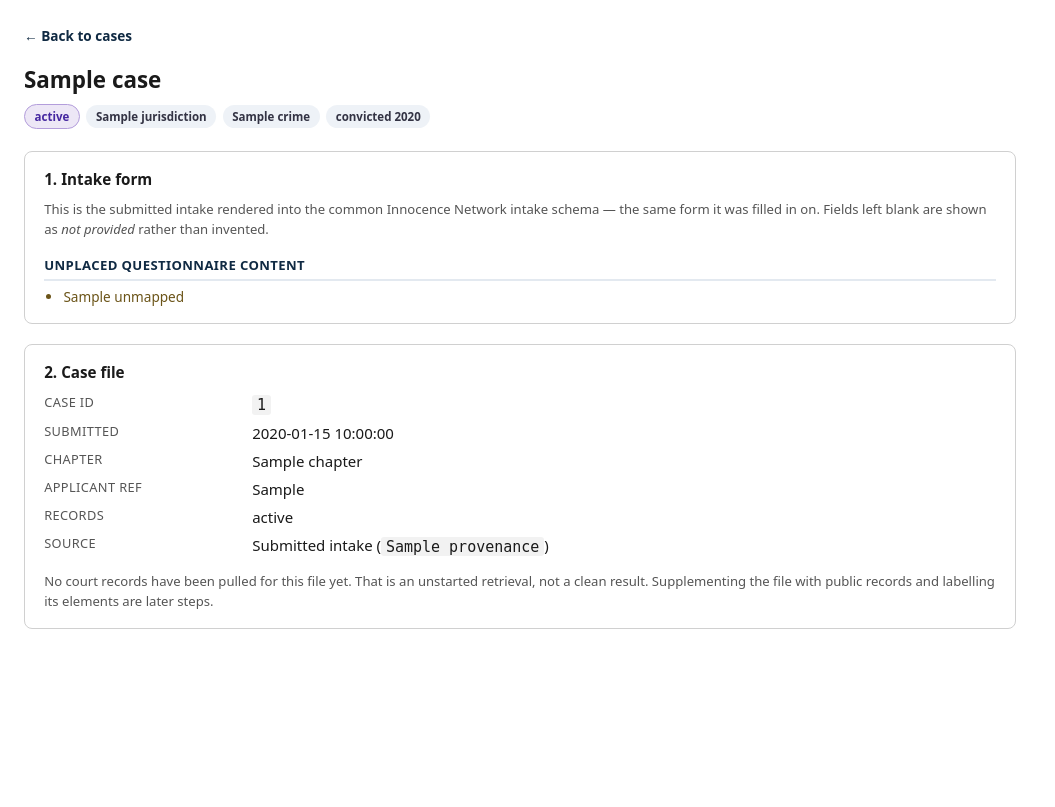
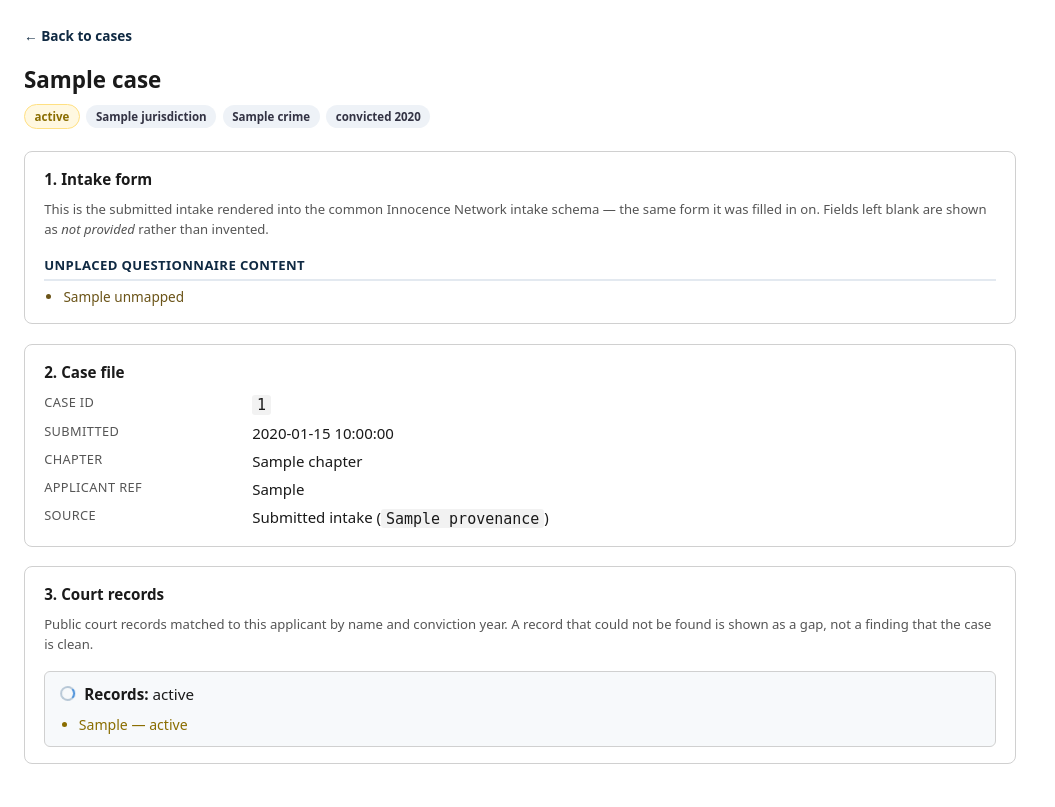
Before and after one commit to xuxoramos/innocence-project-case-scoring, a FastAPI app: template src/risk_engine/ui/templates/case_file.html in a window 1280 px wide. Shown: the part 126-933 px from the top of the page, without its empty margins (0-1055 px from the left). Before the commit the page ends 755 px from the top, so only its background shows below. Run offline with FastAPI, Linux system fonts and the light colour scheme; the template is opened without the code that fills it: most values are stand-ins (such as "Sample title", 1, 10 or a date in 2020).

Commit message:
Phase 3: async court-record retrieval on intake save
On save, the case file is persisted at ACQUIRING and a background job
(risk_engine.casework) drives it through LINKING to a terminal state:
LINKED when records are linked, NOT_FOUND for an honest gap, ERROR on
failure (README v2 6.6, never conflating a gap with a clean result).
Linked record searches are persisted on the case file; the UI polls a
new status endpoint via htmx and stops when terminal. Adds a
lock-protected update_case_file helper so the job and request handlers
never clobber each other's writes.

```diff
--- a/src/risk_engine/ui/app.py
+++ b/src/risk_engine/ui/app.py
@@ -21,7 +21,12 @@ from fastapi.templating import Jinja2Templates
 
 from ..acquisition import get_source, list_sources
 from ..calibration import calibrated_pipeline
-from ..casefiles import CaseFileStore, case_file_from_intake
+from ..casefiles import (
+    RECORD_STATUS_ACQUIRING,
+    CaseFileStore,
+    case_file_from_intake,
+)
+from ..casework import start_retrieval
 from ..innocence_project import find_ip_case
 from ..intake.structuring import structure_intake
 from ..models import SCOPE_STATEMENT
@@ -107,20 +112,26 @@ async def flag(request: Request) -> HTMLResponse:
 
 @app.post("/intake/save", response_class=HTMLResponse)
 async def intake_save(request: Request) -> HTMLResponse:
-    """Persist a manually-entered intake to the case-file store (spec v3, point 1).
+    """Persist a manually-entered intake and kick off record retrieval (spec v3, points 1-2).
 
-    Structures the submitted form and saves it as a :class:`CaseFile` so it appears
-    in the case list. No court records are pulled here — the saved file starts at
-    ``record_status=NOT_STARTED`` (an unstarted retrieval, not a clean result, per
-    §6.6). The async retrieval that supplements it is a later phase.
+    Structures the submitted form, saves it as a :class:`CaseFile` so it appears in
+    the case list immediately, then starts an async job that pulls the matching
+    public court records in the background. The saved file starts at
+    ``record_status=ACQUIRING``; the job drives it to a terminal state (README v2
+    §6.6: a linked record, an honest gap, or a retrieval error — never "clean").
     """
     form = await request.form()
     raw_fields, meta = parse_intake_form({k: str(v) for k, v in form.items()})
+    source_key = meta.get(SOURCE_FIELD, _DEFAULT_SOURCE)
     applicant_ref = meta.get(APPLICANT_REF_FIELD, "")
     chapter = meta.get(CHAPTER_FIELD, "PA")
 
     intake = structure_intake(raw_fields, chapter=chapter, applicant_ref=applicant_ref)
-    case_file = CaseFileStore.load().add(case_file_from_intake(intake))
+    case_file = case_file_from_intake(intake)
+    case_file.source_key = source_key
+    case_file.record_status = RECORD_STATUS_ACQUIRING
+    CaseFileStore.load().add(case_file)
+    start_retrieval(case_file.case_id, intake, source_key=source_key)
 
     return templates.TemplateResponse(
         request,
@@ -229,6 +240,30 @@ def case_file_detail(request: Request, case_id: str) -> HTMLResponse:
     )
 
 
+@app.get("/cases/submitted/{case_id}/status", response_class=HTMLResponse)
+def case_file_status(request: Request, case_id: str) -> HTMLResponse:
+    """Live record-retrieval status fragment for one case file (htmx polls this).
+
+    Returns the current ``record_status`` and any linked record searches. While
+    retrieval is in flight the fragment carries its own poll trigger; once the
+    lifecycle reaches a terminal state (§6.6) the trigger is dropped and polling
+    stops. A 404 yields a terminal fragment so a missing id can't poll forever.
+    """
+    case_file = CaseFileStore.load().get(case_id)
+    if case_file is None:
+        return templates.TemplateResponse(
+            request,
+            "_record_status.html",
+            {"case": None, "case_id": case_id},
+            status_code=404,
+        )
+    return templates.TemplateResponse(
+        request,
+        "_record_status.html",
+        {"case": case_file_view(case_file)},
+    )
+
+
 @app.get("/cases/{nre_id}", response_class=HTMLResponse)
 def case_detail(request: Request, nre_id: str) -> HTMLResponse:
     """Read-only detail view for one backfilled exoneration.
--- a/src/risk_engine/ui/forms.py
+++ b/src/risk_engine/ui/forms.py
@@ -425,6 +425,11 @@ def case_file_view(case_file) -> dict:
         "conviction_year": case_file.conviction_year,
         "record_status": case_file.record_status,
         "record_status_label": case_file.record_status_label,
+        "record_terminal": case_file.record_retrieval_terminal,
+        "record_searches": case_file.record_search_views,
+        "linked_record_count": case_file.linked_record_count,
+        "retrieval_error": case_file.retrieval_error,
+        "retrieved_at": case_file.retrieved_at,
         "intake_form": intake_form_view(case_file.to_intake()),
         "unmapped": list(case_file.unmapped),
     }
--- /dev/null
+++ b/src/risk_engine/ui/templates/_record_status.html
@@ -0,0 +1,34 @@
+{# Live record-retrieval status fragment (htmx polls this while non-terminal). #}
+{% if case %}
+<div id="record-status-{{ case.case_id }}" class="record-status rs-{{ case.record_status|lower }}"
+  {% if not case.record_terminal %}hx-get="/cases/submitted/{{ case.case_id }}/status"
+     hx-trigger="load delay:2s" hx-swap="outerHTML"{% endif %}>
+  <p class="rs-head">
+    {% if not case.record_terminal %}<span class="rs-spin" aria-hidden="true"></span>{% endif %}
+    <strong>Records:</strong> {{ case.record_status_label }}
+    {% if case.record_terminal and case.linked_record_count %}
+    <span class="rs-count">({{ case.linked_record_count }} linked)</span>
+    {% endif %}
+  </p>
+  {% if case.record_searches %}
+  <ul class="rs-list">
+    {% for r in case.record_searches %}
+    <li class="{{ 'rs-found' if r.found else 'rs-gap' }}">
+      {{ r.record_type }} &mdash; {{ r.status_label }}
+    </li>
+    {% endfor %}
+  </ul>
+  {% endif %}
+  {% if case.retrieval_error %}
+  <p class="rs-error">Retrieval error: {{ case.retrieval_error }}</p>
+  {% endif %}
+  {% if case.record_terminal and not case.record_searches and not case.retrieval_error %}
+  <p class="rs-note">Searched public records; nothing matched this applicant yet. That is a
+  gap, not a finding that the case is clean.</p>
+  {% endif %}
+</div>
+{% else %}
+<div id="record-status-missing" class="record-status rs-error">
+  <p class="rs-head"><strong>Records:</strong> case file not found.</p>
+</div>
+{% endif %}
--- a/src/risk_engine/ui/templates/case_file.html
+++ b/src/risk_engine/ui/templates/case_file.html
@@ -4,6 +4,7 @@
   <meta charset="utf-8" />
   <meta name="viewport" content="width=device-width, initial-scale=1" />
   <title>{% if case %}{{ case.name }}{% else %}Case file not found{% endif %} &mdash; Intake Flagging POC</title>
+  <script src="/static/htmx.min.js"></script>
   <style>
     :root { --line: #d0d0d0; }
     body { font: 15px/1.5 system-ui, sans-serif; margin: 0; color: #1a1a1a; }
@@ -23,6 +24,9 @@
     .badges { display: flex; flex-wrap: wrap; gap: .4rem; align-items: center; margin: 0 0 1.4rem; }
     .badge { font-size: .72rem; font-weight: 700; padding: .16rem .6rem; border-radius: 999px; white-space: nowrap; }
     .badge.pending { background: #ede7f6; color: #4527a0; border: 1px solid #b39ddb; }
+    .badge.linked { background: #e8f5e9; color: #1b5e20; border: 1px solid #a5d6a7; }
+    .badge.notfound { background: #fff8e1; color: #8a6d00; border: 1px solid #ffe082; }
+    .badge.error { background: #fdecea; color: #b00020; border: 1px solid #f5b5ad; }
     .badge.meta { background: #eef2f7; color: #334; font-weight: 600; }
     section.block { border: 1px solid var(--line); border-radius: 8px; padding: 1rem 1.2rem; margin: 0 0 1.2rem; }
     section.block h3 { margin: 0 0 .6rem; font-size: .95rem; }
@@ -42,6 +46,17 @@
     ul.unmapped { margin: .2rem 0 0; padding-left: 1.2rem; font-size: .85rem; color: #6b5418; }
     .muted { color: #999; }
     code { background: #f2f2f2; padding: .05rem .3rem; border-radius: 3px; }
+    .record-status { padding: .7rem .9rem; border: 1px solid var(--line); border-radius: 6px; background: #f7f9fb; }
+    .record-status .rs-head { margin: 0; font-size: .95rem; }
+    .record-status .rs-list { margin: .5rem 0 0; padding-left: 1.2rem; font-size: .88rem; }
+    .record-status .rs-gap { color: #8a6d00; }
+    .record-status .rs-found { color: #1b5e20; }
+    .record-status .rs-error { color: #a12; }
+    .record-status .rs-note { margin: .5rem 0 0; font-size: .84rem; color: #555; }
+    .record-status .rs-count { color: #1b5e20; font-weight: 600; }
+    .rs-spin { display: inline-block; width: .7rem; height: .7rem; margin-right: .35rem; border-radius: 50%;
+      border: 2px solid #b7c7d6; border-top-color: #4a90d9; animation: rs-spin 0.8s linear infinite; vertical-align: -1px; }
+    @keyframes rs-spin { to { transform: rotate(360deg); } }
   </style>
 </head>
 <body>
@@ -65,7 +80,8 @@
     {% else %}
     <h2 class="name">{{ case.name }}</h2>
     <div class="badges">
-      <span class="badge pending" title="No court records retrieved yet">{{ case.record_status_label }}</span>
+      {% set rcls = "linked" if case.record_status == "LINKED" else "notfound" if case.record_status == "NOT_FOUND" else "error" if case.record_status == "ERROR" else "pending" %}
+      <span class="badge {{ rcls }}" title="{{ case.record_status_label }}">{{ case.record_status_label }}</span>
       {% if case.jurisdiction %}<span class="badge meta">{{ case.jurisdiction }}</span>{% endif %}
       {% if case.crime %}<span class="badge meta">{{ case.crime }}</span>{% endif %}
       {% if case.conviction_year %}<span class="badge meta">convicted {{ case.conviction_year }}</span>{% endif %}
@@ -107,14 +123,17 @@
         <dt>Submitted</dt><dd>{{ case.submitted_at }}</dd>
         <dt>Chapter</dt><dd>{{ case.chapter }}</dd>
         {% if case.applicant_ref %}<dt>Applicant ref</dt><dd>{{ case.applicant_ref }}</dd>{% endif %}
-        <dt>Records</dt><dd>{{ case.record_status_label }}</dd>
         <dt>Source</dt><dd>Submitted intake (<code>{{ case.provenance }}</code>)</dd>
       </dl>
-      <p class="intake-note" style="margin: .9rem 0 0;">
-        No court records have been pulled for this file yet. That is an unstarted retrieval,
-        not a clean result. Supplementing the file with public records and labelling its
-        elements are later steps.
+    </section>
+
+    <section class="block">
+      <h3>3. Court records</h3>
+      <p class="intake-note">
+        Public court records matched to this applicant by name and conviction year. A record
+        that could not be found is shown as a gap, not a finding that the case is clean.
       </p>
+      {% include "_record_status.html" %}
     </section>
     {% endif %}
   </main>
```
Also changed, not shown: src/risk_engine/casefiles.py (+100 -5 lines), src/risk_engine/casework.py (added, +121 -0 lines), src/risk_engine/ui/templates/_saved.html (+15 -3 lines), src/risk_engine/ui/templates/cases.html (+10 -4 lines), tests/test_casefiles.py (+70 -1 lines), tests/test_casework.py (added, +184 -0 lines).
